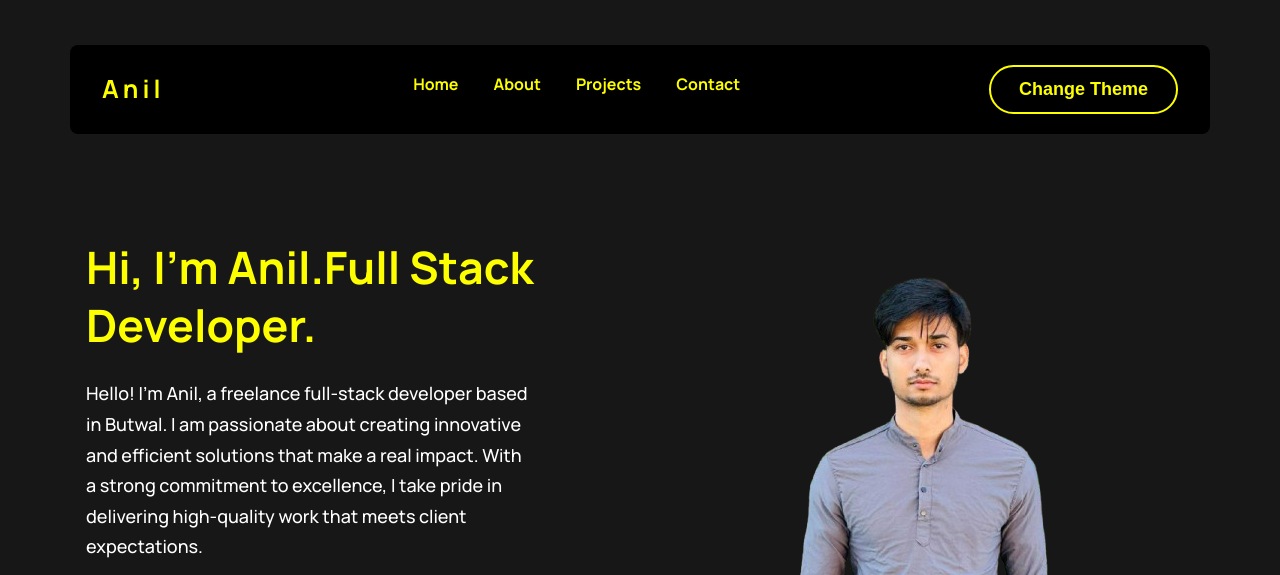
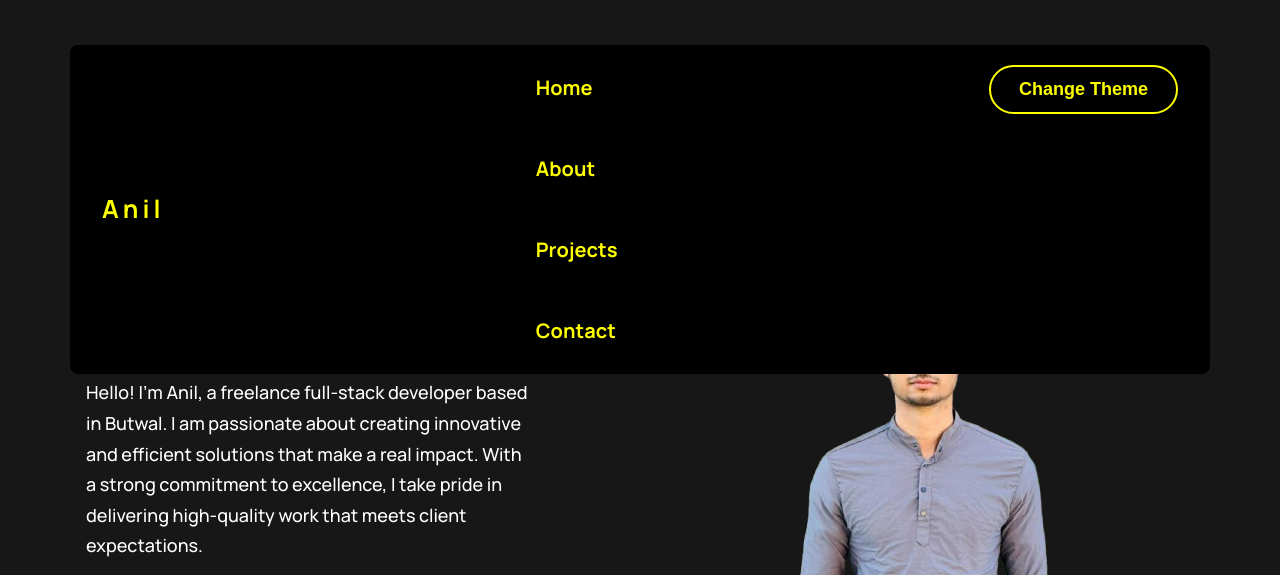
Before and after one commit to Anilparajuli4/my-portfolio, a plain HTML site: page index.html in a window 1280 px wide. Shown: the top 575 px of the page. Drawn offline with Linux system fonts and the light colour scheme.

Commit message:
more responsive

```diff
--- a/assets/css/styles.css
+++ b/assets/css/styles.css
@@ -461,20 +461,22 @@ textarea.input-field {
     max-width: 540px;
     width: 100%;
     margin-inline: auto;
+    font-size: 20px;
   }
 
   .header.container {
-    flex-direction: row;
+    flex-direction: column;
   }
 
   .navbar-list {
     grid-area: 20px;
-    flex-direction: row;
+    flex-direction: column;
   }
 
   .contact-card {
     padding: 68px;
   }
+
 
   .footer-inner-container {
     padding: 68px;
@@ -492,6 +494,7 @@ textarea.input-field {
 
   .about .grid-list {
     grid-template-columns: 1fr 1fr;
+
   }
 
   .project .title-wrapper {
```
